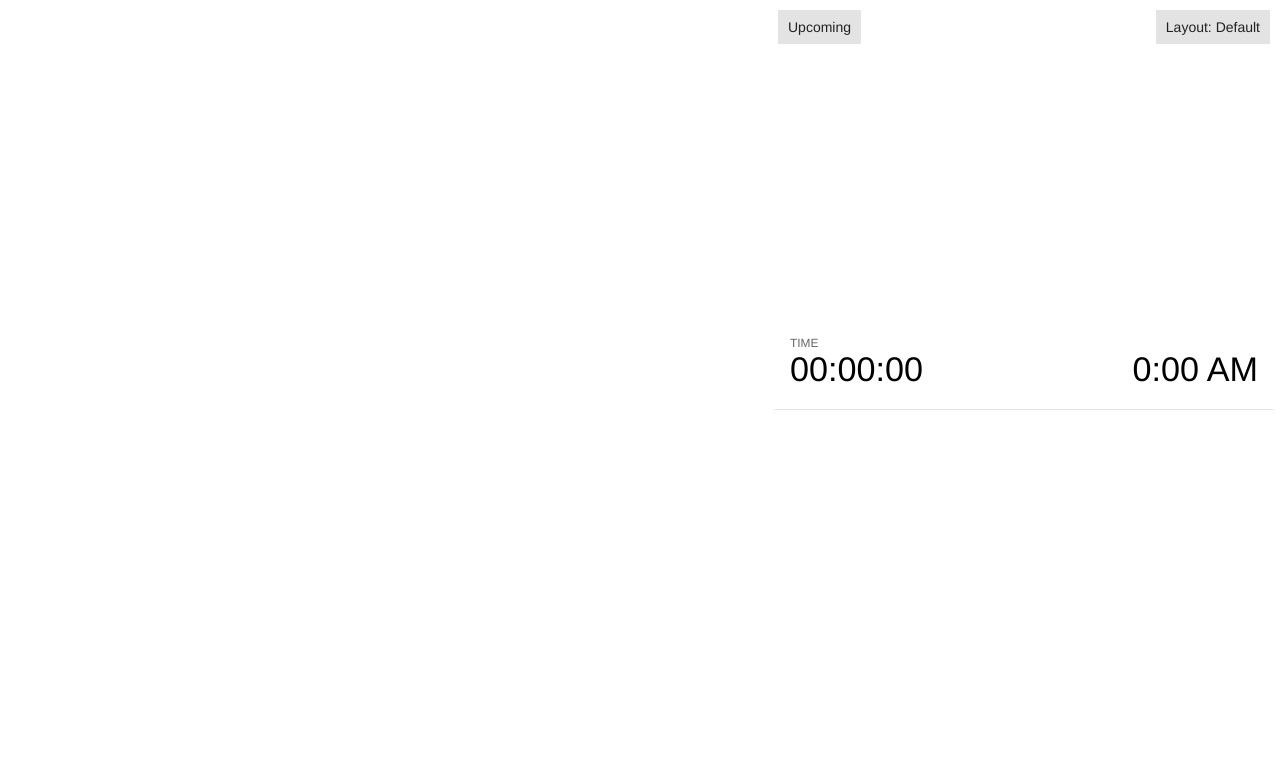
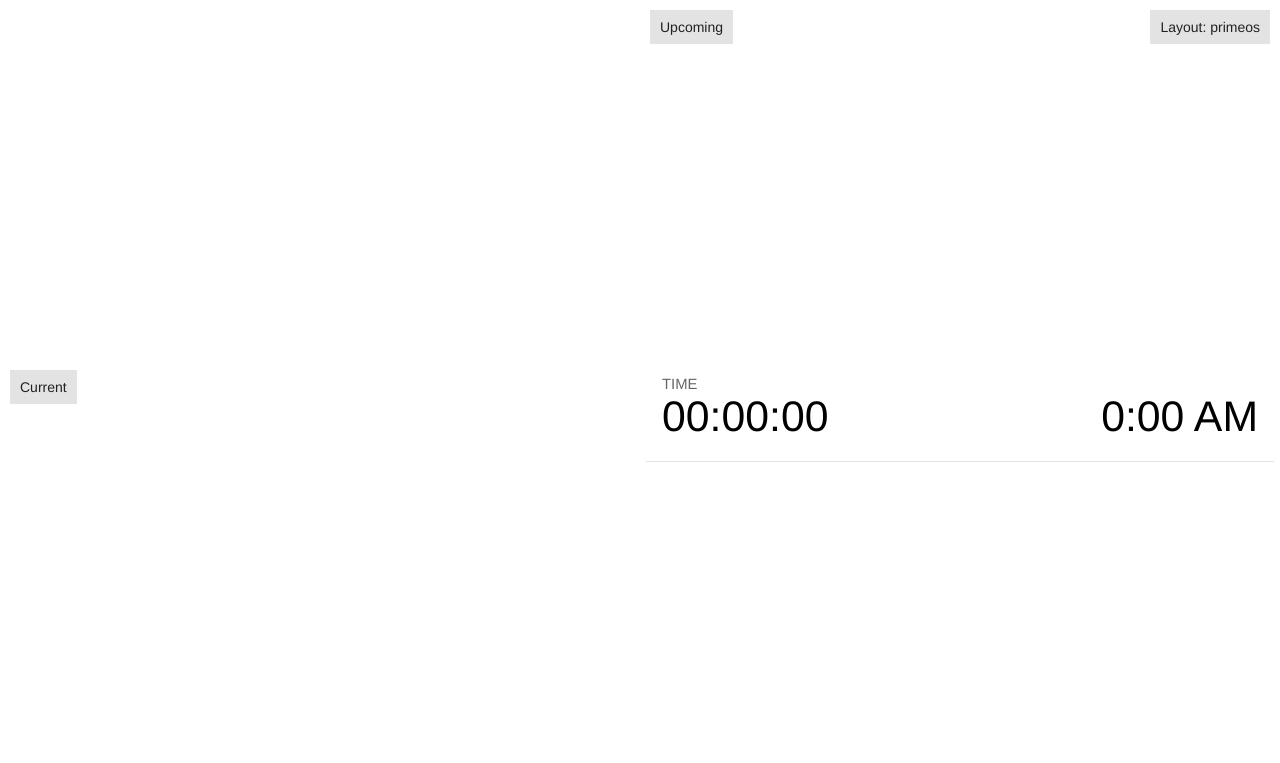
Before and after one commit to primeos/nixos-slides, a website: page reveal-js/plugin/notes/notes.html in a window 1280 px wide. Drawn offline with Linux system fonts and the light colour scheme.

Commit message:
Add my own speaker notes layout/mode
I created this as a last-minute quick hack for v3 of the presentation,
as the existing options don't work that well with fragments (at least
not how I would like it to work :D).
Surprisingly this worked without any issues (IIRC) - reveal.js is quite
awesome and extensible :)

```diff
--- a/reveal-js/plugin/notes/notes.html
+++ b/reveal-js/plugin/notes/notes.html
@@ -12,6 +12,7 @@
 			}
 
 			#current-slide,
+			#current-slide-all,
 			#upcoming-slide,
 			#speaker-controls {
 				padding: 6px;
@@ -20,6 +21,7 @@
 			}
 
 			#current-slide iframe,
+			#current-slide-all iframe,
 			#upcoming-slide iframe {
 				width: 100%;
 				height: 100%;
@@ -27,6 +29,7 @@
 			}
 
 			#current-slide .label,
+			#current-slide-all .label,
 			#upcoming-slide .label {
 				position: absolute;
 				top: 10px;
@@ -63,6 +66,16 @@
 				height: 40%;
 				right: 0;
 				top: 0;
+			}
+
+			#current-slide-all {
+				position: absolute;
+				width: 40%;
+				height: 40%;
+				top: 50%;
+				left: 0;
+				padding-right: 0;
+				visibility: hidden;
 			}
 
 			/* Speaker controls */
@@ -197,6 +210,39 @@
 				clear: both;
 			}
 
+			/* Speaker layout: primeos */
+			body[data-speaker-layout="primeos"] #current-slide,
+			body[data-speaker-layout="primeos"] #current-slide-all,
+			body[data-speaker-layout="primeos"] #upcoming-slide {
+				width: 50%;
+				height: 45%;
+				padding: 6px;
+			}
+
+			body[data-speaker-layout="primeos"] #current-slide {
+				top: 0;
+				left: 0;
+			}
+
+			body[data-speaker-layout="primeos"] #upcoming-slide {
+				top: 0;
+				left: 50%;
+			}
+
+			body[data-speaker-layout="primeos"] #current-slide-all {
+				top: 45%;
+				left: 0;
+				visibility: visible;
+                        }
+
+			body[data-speaker-layout="primeos"] #speaker-controls {
+				top: 45%;
+				left: 50%;
+				width: 50%;
+				height: 50%;
+				font-size: 1.25em;
+			}
+
 			/* Speaker layout: Wide */
 			body[data-speaker-layout="wide"] #current-slide,
 			body[data-speaker-layout="wide"] #upcoming-slide {
@@ -289,6 +335,7 @@
 	<body>
 
 		<div id="current-slide"></div>
+		<div id="current-slide-all"><span class="overlay-element label">Current</span></div>
 		<div id="upcoming-slide"><span class="overlay-element label">Upcoming</span></div>
 		<div id="speaker-controls">
 			<div class="speaker-controls-time">
@@ -332,6 +379,7 @@
 					connected = false;
 
 				var SPEAKER_LAYOUTS = {
+					'primeos': 'primeos',
 					'default': 'Default',
 					'wide': 'Wide',
 					'tall': 'Tall',
@@ -415,7 +463,9 @@
 
 					// Update the note slides
 					currentSlide.contentWindow.postMessage( JSON.stringify({ method: 'setState', args: [ data.state ] }), '*' );
+					currentSlideAll.contentWindow.postMessage( JSON.stringify({ method: 'setState', args: [ data.state ] }), '*' );
 					upcomingSlide.contentWindow.postMessage( JSON.stringify({ method: 'setState', args: [ data.state ] }), '*' );
+                                        // Uncomment to show the current slide as next slide (without fragments)
 					upcomingSlide.contentWindow.postMessage( JSON.stringify({ method: 'next' }), '*' );
 
 				}
@@ -453,13 +503,19 @@
 					var urlSeparator = /\?/.test(data.url) ? '&' : '?';
 					var hash = '#/' + data.state.indexh + '/' + data.state.indexv;
 					var currentURL = data.url + urlSeparator + params + '&postMessageEvents=true' + hash;
-					var upcomingURL = data.url + urlSeparator + params + '&controls=false' + hash;
+					var upcomingURL = data.url + urlSeparator + params + '&controls=false&fragments=false' + hash;
 
 					currentSlide = document.createElement( 'iframe' );
 					currentSlide.setAttribute( 'width', 1280 );
 					currentSlide.setAttribute( 'height', 1024 );
 					currentSlide.setAttribute( 'src', currentURL );
 					document.querySelector( '#current-slide' ).appendChild( currentSlide );
+
+					currentSlideAll = document.createElement( 'iframe' );
+					currentSlideAll.setAttribute( 'width', 1280 );
+					currentSlideAll.setAttribute( 'height', 1024 );
+					currentSlideAll.setAttribute( 'src', upcomingURL );
+					document.querySelector( '#current-slide-all' ).appendChild( currentSlideAll );
 
 					upcomingSlide = document.createElement( 'iframe' );
 					upcomingSlide.setAttribute( 'width', 640 );
```
Also changed, not shown: README.md.
